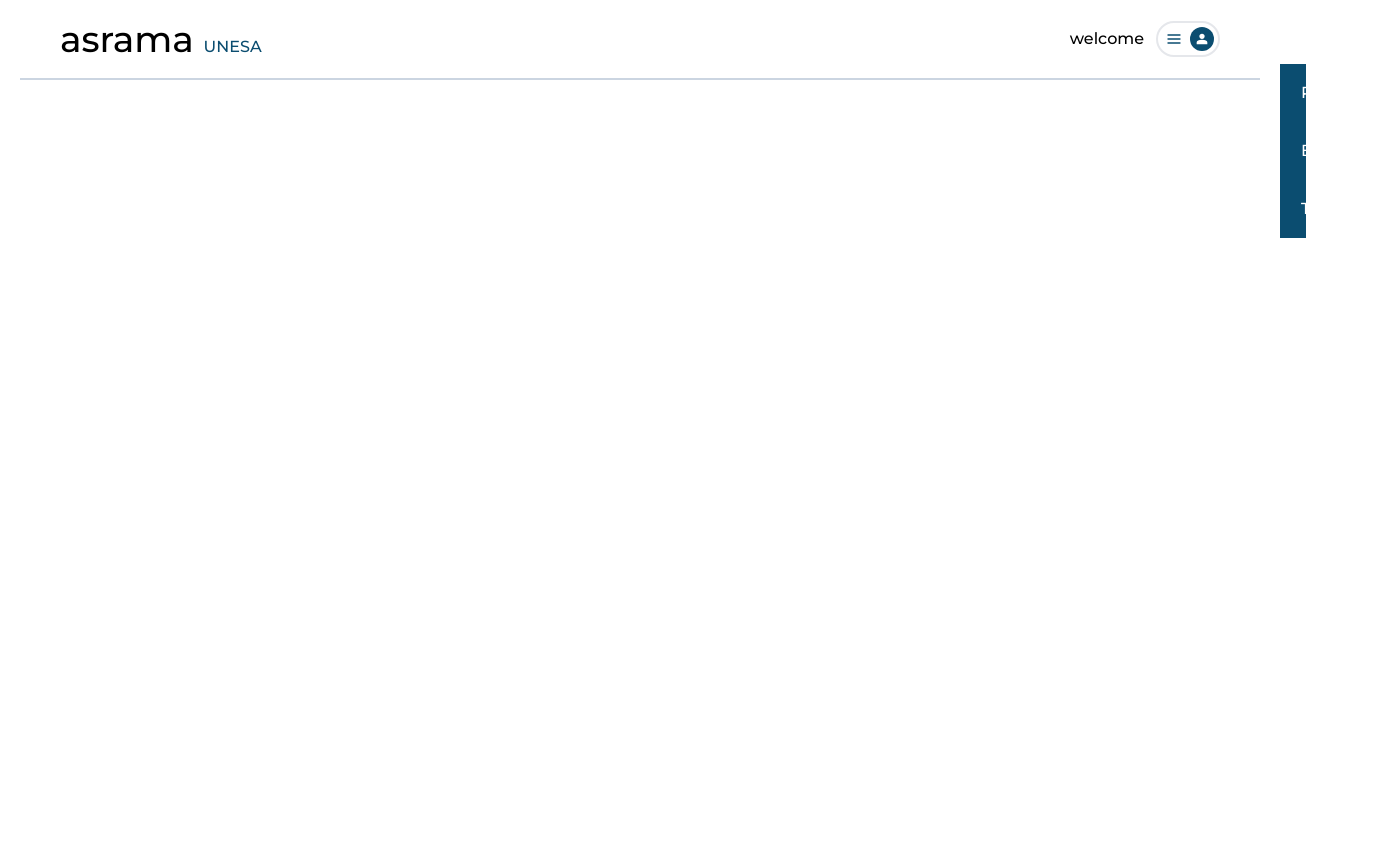
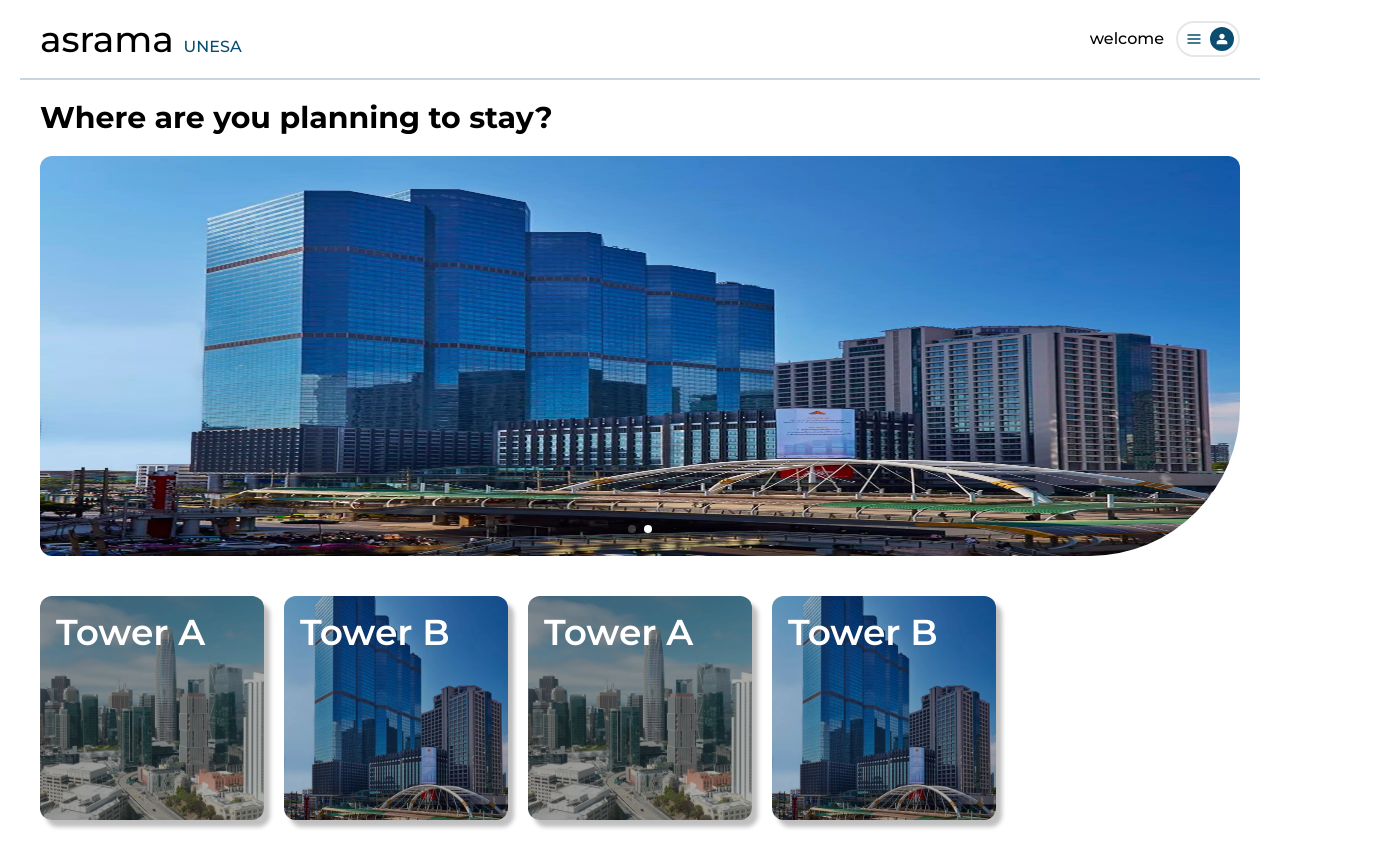
Before and after one commit to SephTian/AsramaUnesaUser, a website: page public/news.html in a window 1280 px wide. Shown: the whole page, 1396 px wide, since content can reach past the window. Before the commit the page ends 800 px from the top, so only its background shows below. Drawn offline with nearby package versions, Linux system fonts and the light colour scheme.

Commit message:
Halaman News dan Bug Fix Swiper

```diff
--- a/public/css/swiper.css
+++ b/public/css/swiper.css
@@ -1,3 +1,7 @@
+#swiper .swiper-pagination {
+  bottom: 1rem;
+}
+
 .swiper-pagination-bullet {
   background-color: white;
 }
--- a/public/js/navbar.js
+++ b/public/js/navbar.js
@@ -8,9 +8,6 @@ OPEN_MENU.addEventListener("click", (e) => {
 
 CLOSE_MENU.addEventListener("click", (e) => {
   MENU.style.width = "0px";
-  if (!OPEN_MENU.contains(e.target) && !MENU.contains(e.target)) {
-    MENU.style.width = "0px";
-  }
 });
 
 document.addEventListener("click", function (e) {
--- a/public/js/swiper.js
+++ b/public/js/swiper.js
@@ -1,8 +1,8 @@
 // init Swiper:
 new Swiper(".swiper", {
   // Optional parameters
-  //   autoplay: true,
-  //   delay: 2000,
+  autoplay: true,
+  delay: 2000,
   disableOnInteraction: false,
   direction: "horizontal",
   loop: true,
--- a/public/news.html
+++ b/public/news.html
@@ -10,22 +10,25 @@
         href="https://fonts.googleapis.com/css2?family=Montserrat:ital,wght@0,100;0,200;0,300;0,400;0,500;0,600;0,700;0,800;0,900;1,100;1,200;1,300;1,400;1,500;1,600;1,700;1,800;1,900&display=swap"
         rel="stylesheet" />
 
+    <!-- Swiper CSS -->
+    <link rel="stylesheet" href="https://cdn.jsdelivr.net/npm/swiper@8/swiper-bundle.min.css" />
+    <script type="module" src="js/navbar.js"></script>
+    <link rel="stylesheet" href="css/swiper.css" />
     <link rel="stylesheet" href="css/style.css" />
-    <script type="module" src="js/navbar.js"></script>
     <title>News - Asrama Unesa</title>
 </head>
 
 <body class="font-montserrat mx-auto">
     <!-- Navbar -->
-    <nav class="w-full backdrop-blur-sm bg-white/50">
-        <div class="h-20 mx-5 px-10 flex justify-between items-center border-b-2 border-slate-300">
+    <nav class="w-full backdrop-blur-sm bg-white/50 relative z-20">
+        <div class="h-20 mx-5 px-5 flex justify-between items-center border-b-2 border-slate-300">
             <a href="news.html">
                 <P class="text-2xl md:text-4xl font-medium">asrama <span
                         class="text-xs md:text-base font-medium text-unesa">UNESA</span></P>
             </a>
 
             <!-- Bagian List Menu START -->
-            <div class="absolute w-0 right-0 top-0 bg-unesa h-screen flex flex-col transition-all duration-300"
+            <div class="absolute z-50 w-0 right-0 top-0 bg-unesa h-screen flex-col transition-all duration-300 overflow-hidden"
                 id="menu">
 
                 <!-- Bagian Tutup Menu START -->
@@ -38,8 +41,7 @@
                 </div>
                 <!-- Bagian Tutup Menu END -->
 
-                <a class="group block border border-unesa bg-unesa py-4 px-3 hover:bg-white" href="news.html">
-                    <div class="flex gap-2">
+                <a class="group flex gap-2 py-3 px-3 border border-unesa hover:bg-white" href="news.html">
                     <svg class="fill-white group-hover:fill-unesa" xmlns="http://www.w3.org/2000/svg" width="24"
                         height="24" viewBox="0 0 24 24">
                         <path fill-rule="evenodd"
@@ -47,10 +49,8 @@
                             clip-rule="evenodd" />
                     </svg>
                     <p class="text-white font-medium group-hover:text-unesa">Profile</p>
-                    </div>
                 </a>
-                <a class="group block border border-unesa bg-unesa py-4 px-3 hover:bg-white" href="news.html">
-                    <div class="flex gap-2">
+                <a class="group flex gap-2 py-3 px-3 border border-unesa hover:bg-white" href="news.html">
                     <svg class="fill-white group-hover:fill-unesa" xmlns="http://www.w3.org/2000/svg" width="24"
                         height="24" viewBox="0 0 24 24">
                         <path fill-rule="evenodd"
@@ -58,17 +58,14 @@
                             clip-rule="evenodd" />
                     </svg>
                     <p class="text-white font-medium group-hover:text-unesa">Book</p>
-                    </div>
                 </a>
-                <a class="group block border border-unesa bg-unesa py-4 px-3 hover:bg-white" href="news.html">
-                    <div class="flex gap-2">
+                <a class="group flex gap-2 py-3 px-3 border border-unesa hover:bg-white" href="news.html">
                     <svg class="fill-white group-hover:fill-unesa" xmlns="http://www.w3.org/2000/svg" width="24"
                         height="24" viewBox="0 0 16 16">
                         <path
                             d="m.427 1.927l1.215 1.215a8.002 8.002 0 1 1-1.6 5.685a.75.75 0 1 1 1.493-.154a6.5 6.5 0 1 0 1.18-4.458l1.358 1.358A.25.25 0 0 1 3.896 6H.25A.25.25 0 0 1 0 5.75V2.104a.25.25 0 0 1 .427-.177ZM7.75 4a.75.75 0 0 1 .75.75v2.992l2.028.812a.75.75 0 0 1-.557 1.392l-2.5-1A.751.751 0 0 1 7 8.25v-3.5A.75.75 0 0 1 7.75 4Z" />
                     </svg>
                     <p class="text-white font-medium group-hover:text-unesa">Transaction</p>
-                    </div>
                 </a>
             </div>
             <!-- Bagian List Menu END -->
@@ -94,6 +91,71 @@
         </div>
     </nav>
     <!-- Navbar END -->
+
+    <!-- Bagian Slider atau Carousel START -->
+    <section class="mx-5 px-5">
+        <p class=" w-full text-xl sm:text-3xl font-bold text-black my-5 text-start">Where are you planning to stay?
+        </p>
+        <!-- $ SLIDER START -->
+        <div class="swiper rounded-s-xl rounded-se-xl rounded-ee-[150px]" id="swiper">
+            <!-- ! Additional required wrapper -->
+            <div class="swiper-wrapper h-[200px] sm:h-[300px] md:h-[400px]" id="swiper-news">
+                <!-- @ Slides -->
+                <div class="swiper-slide">
+                    <img class="h-full w-full object-fill" src="../asset/image/unesa-news.jpg" alt="">
+                </div>
+                <div class="swiper-slide">
+                    <img class="h-full w-full object-fill" src="../asset/image/towerB.jpg" alt="">
+                </div>
+            </div>
+            <!-- !  If we need pagination -->
+            <div class="swiper-pagination">
+            </div>
+        </div>
+        <!-- $ SLIDER END -->
+    </section>
+    <!-- Bagian Slider atau Carousel END -->
+
+    <!-- Bagian List Building START -->
+    <section class="mt-10 mx-5 px-5">
+        <div class="grid grid-cols-1 sm:grid-cols-2 md:grid-cols-4 xl:grid-cols-5 gap-5" id="building-list">
+            <div class="rounded-xl overflow-hidden aspect-square relative cursor-pointer shadow-[6px_7px_4px_0px_rgba(0,0,0,0.25)]"
+                id="">
+                <img class="w-full h-full object-cover" src="../asset/image/towerA.jpg" alt="">
+                <div class="absolute top-0 left-0 p-4 w-full h-full bg-black/20 text-white text-4xl font-semibold">
+                    Tower A
+                </div>
+            </div>
+            <div class="rounded-xl overflow-hidden aspect-square relative cursor-pointer shadow-[6px_7px_4px_0px_rgba(0,0,0,0.25)]"
+                id="">
+                <img class="w-full h-full object-cover" src="../asset/image/towerB.jpg" alt="">
+                <div class="absolute top-0 left-0 p-4 w-full h-full bg-black/20 text-white text-4xl font-semibold">
+                    Tower B
+                </div>
+            </div>
+            <div class="rounded-xl overflow-hidden aspect-square relative cursor-pointer shadow-[6px_7px_4px_0px_rgba(0,0,0,0.25)]"
+                id="">
+                <img class="w-full h-full object-cover" src="../asset/image/towerA.jpg" alt="">
+                <div class="absolute top-0 left-0 p-4 w-full h-full bg-black/20 text-white text-4xl font-semibold">
+                    Tower A
+                </div>
+            </div>
+            <div class="rounded-xl overflow-hidden aspect-square relative cursor-pointer shadow-[6px_7px_4px_0px_rgba(0,0,0,0.25)]"
+                id="">
+                <img class="w-full h-full object-cover" src="../asset/image/towerB.jpg" alt="">
+                <div class="absolute top-0 left-0 p-4 w-full h-full bg-black/20 text-white text-4xl font-semibold">
+                    Tower B
+                </div>
+            </div>
+        </div>
+    </section>
+    <!-- Bagian List Building END -->
+    <br>
+    <br>
+
+    <!-- Swiper JS -->
+    <script src="https://cdn.jsdelivr.net/npm/swiper@8/swiper-bundle.min.js"></script>
+    <script src="js/swiper.js"></script>
 </body>
 
 </html>
```
Also changed, not shown: public/index.html (+1 -1 lines), public/login.html (+4 -4 lines), asset/image/unesa-news.jpg (added), public/css/style.css. Lines whose indentation alone changed are shown as unchanged.
